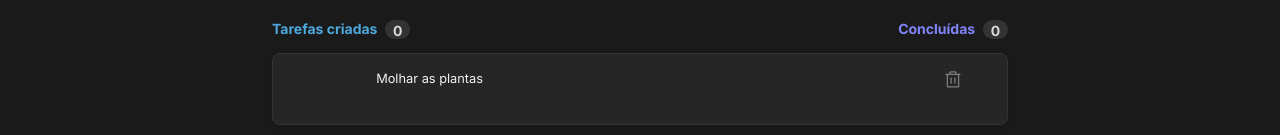
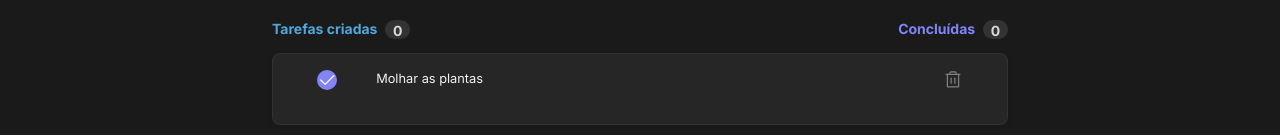
Before and after one commit to leticea/ignite-todo, a React (Vite) app: page / in a window 1280 px wide. Shown: the part 279-414 px from the top of the page. Built offline with nearby package versions, Linux system fonts and the light colour scheme.

Commit message:
editando o checkbox

```diff
--- a/src/components/Task.module.css
+++ b/src/components/Task.module.css
@@ -28,13 +28,16 @@
 }
 
 .taskCheckbox {
-  background-color: var(--purple);
+  background: var(--purple);
   left: 13.64%;
   right: 13.64%;
   top: 13.64%;
   bottom: 13.64%;
-  border-radius: 10px;
+  border-radius: 12px;
+  //border: 2px solid var(--blue);
 }
+
+
 
 .taskContainer button {
   display: flex;
--- a/src/components/Task.tsx
+++ b/src/components/Task.tsx
@@ -1,10 +1,10 @@
 import { useState } from "react";
 
+import * as Checkbox from "@radix-ui/react-checkbox";
 import { Trash, Check } from "phosphor-react";
-import styles from "./Task.module.css";
 import { TasksProps } from "./Home";
 
-import * as Checkbox from "@radix-ui/react-checkbox";
+import styles from "./Task.module.css";
 
 interface TaskProps {
   task: TasksProps;
@@ -20,7 +20,9 @@ export function Task({ task, removeTask }: TaskProps) {
 
   return (
     <div className={styles.taskContainer}>
-      <Checkbox.Root>
+      <Checkbox.Root
+        defaultChecked={done}
+      >
         <div className={styles.taskCheckbox}>
           <Checkbox.Indicator>
             <Check size={20} color="white" />
```
